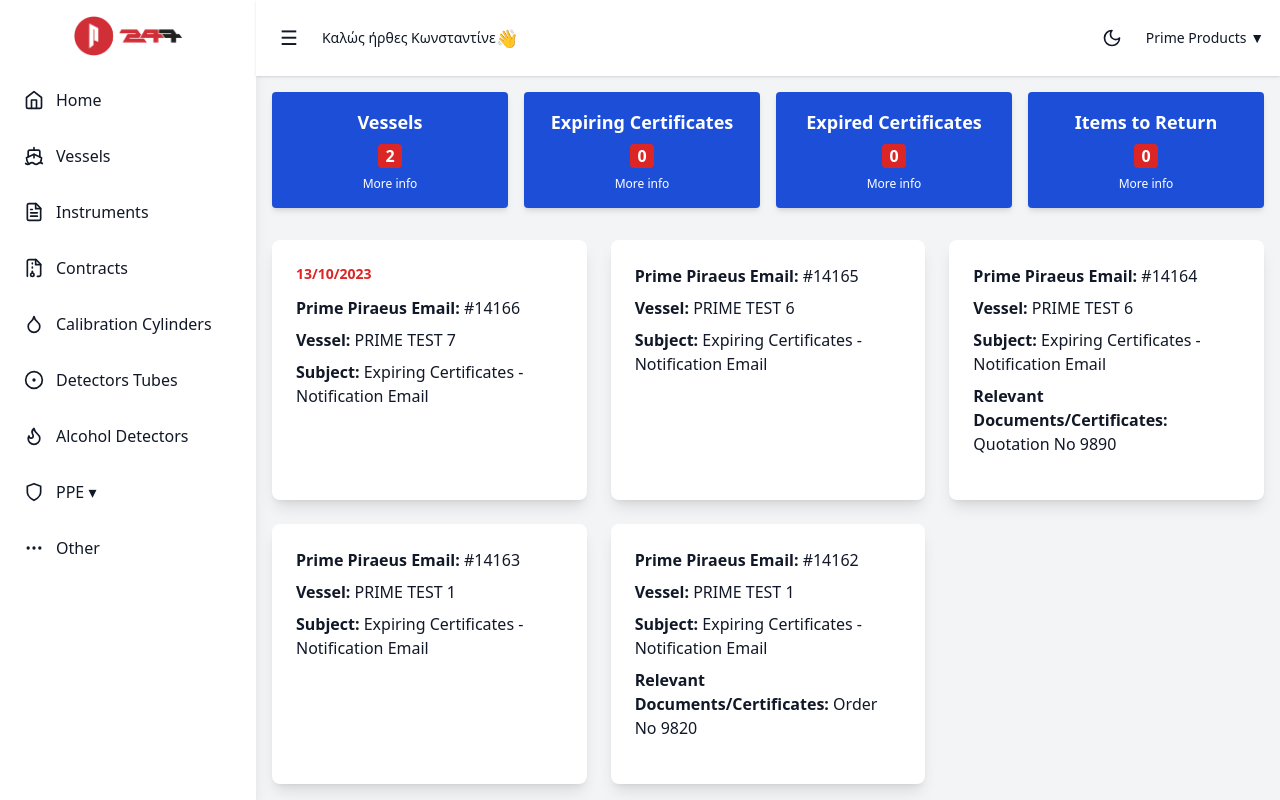
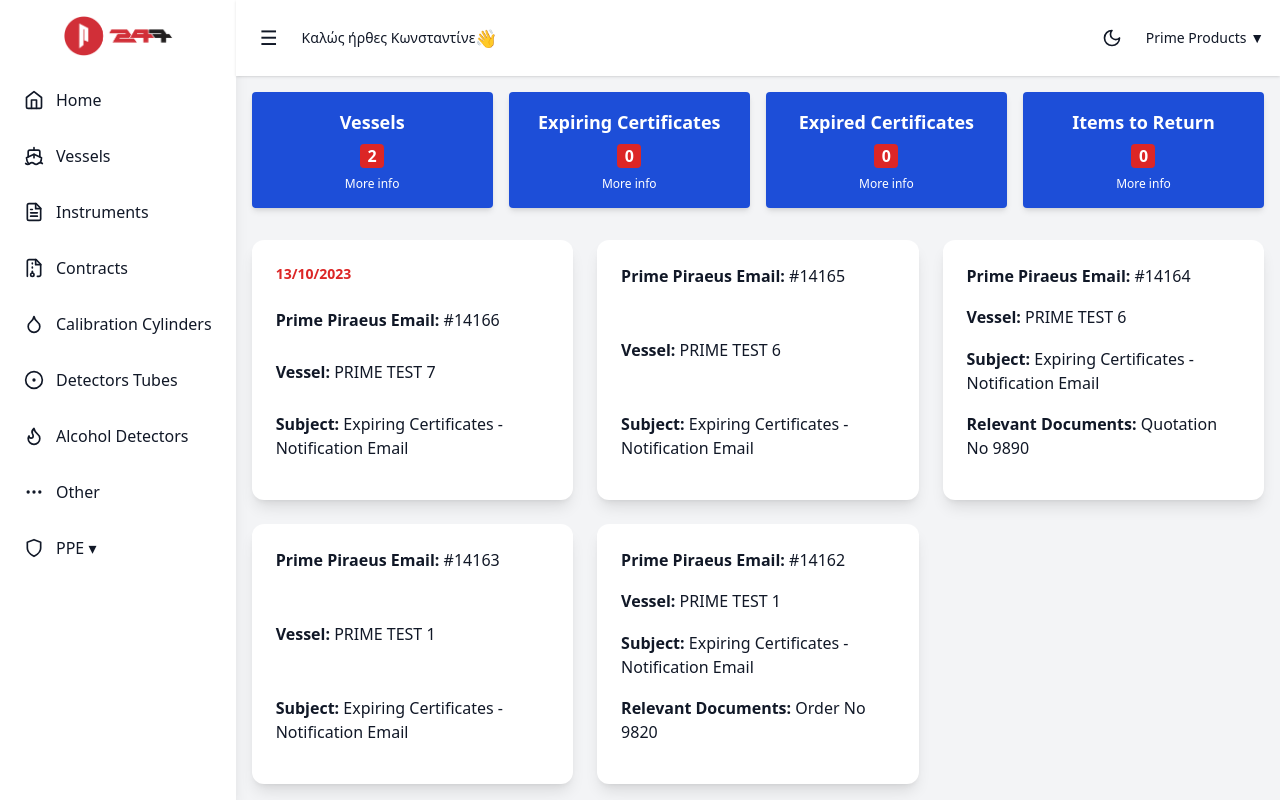
Before and after one commit to ktsouflias/dashboard-mockup, a React (Vite) app: page / in a window 1280 px wide. Built offline with nearby package versions, Linux system fonts and the light colour scheme.

Commit message:
Update UI:animation

```diff
--- a/src/App.jsx
+++ b/src/App.jsx
@@ -81,7 +81,7 @@ const App = () => {
     <div className={`${darkMode ? "dark" : ""}`}>
       <div className="min-h-screen flex bg-gray-100 dark:bg-gray-900 text-gray-900 dark:text-white transition-colors duration-150">
         <div
-          className={`${
+          className={`$${
             sidebarOpen ? "w-64" : "w-20"
           } bg-white dark:bg-gray-800 shadow-lg p-4 transition-all duration-200`}
         >
@@ -120,17 +120,25 @@ const App = () => {
               <Flame size={20} />
               {sidebarOpen && <span>Alcohol Detectors</span>}
             </li>
-
+            <li className="flex items-center space-x-3 p-2 rounded-md cursor-pointer hover:bg-gray-200 dark:hover:bg-gray-700 transition-colors duration-200">
+              <MoreHorizontal size={20} />
+              {sidebarOpen && <span>Other</span>}
+            </li>
             <li
-              className="relative"
+              className="relative group"
               onMouseEnter={() => setShowPpe(true)}
               onMouseLeave={() => setShowPpe(false)}
             >
               <div
-                className="flex items-center space-x-3 p-2 rounded-md cursor-pointer hover:bg-gray-200 dark:hover:bg-gray-700 transition-colors duration-200"
+                className="flex items-center space-x-3 p-2 rounded-md cursor-pointer hover:bg-gray-200 dark:hover:bg-gray-700 transition-colors duration-200 relative"
               >
                 <Shield size={20} />
                 {sidebarOpen && <span>PPE ▾</span>}
+                {!sidebarOpen && (
+                  <div className="absolute left-full top-1/2 transform -translate-y-1/2 bg-gray-800 text-white px-2 py-1 text-xs rounded shadow-md whitespace-nowrap opacity-0 group-hover:opacity-100 transition-opacity">
+                    PPE
+                  </div>
+                )}
               </div>
               {sidebarOpen && showPpe && (
                 <ul className="ml-6 mt-2 space-y-2 text-sm">
@@ -152,10 +160,6 @@ const App = () => {
                   </li>
                 </ul>
               )}
-            </li>
-            <li className="flex items-center space-x-3 p-2 rounded-md cursor-pointer hover:bg-gray-200 dark:hover:bg-gray-700 transition-colors duration-200">
-              <MoreHorizontal size={20} />
-              {sidebarOpen && <span>Other</span>}
             </li>
           </ul>
         </div>
@@ -209,23 +213,23 @@ const App = () => {
                             ref={provided.innerRef}
                             {...provided.draggableProps}
                             {...provided.dragHandleProps}
-                            className="bg-white dark:bg-gray-800 p-6 rounded-lg shadow-lg transition duration-300 hover:shadow-xl cursor-move h-[260px]"
+                            className="bg-white dark:bg-gray-800 p-6 rounded-xl shadow-lg transition-transform duration-300 hover:scale-105 hover:shadow-xl cursor-move min-h-[260px] flex flex-col justify-between"
                           >
                             {item.date && (
                               <p className="text-red-600 font-bold mb-3 text-sm">{item.date}</p>
                             )}
-                            <p className="mb-2">
+                            <p className="mb-4">
                               <strong>Prime Piraeus Email:</strong> {item.email}
                             </p>
-                            <p className="mb-2">
+                            <p className="mb-4">
                               <strong>Vessel:</strong> {item.vessel}
                             </p>
-                            <p className="mb-2">
+                            <p className="mb-4">
                               <strong>Subject:</strong> {item.subject}
                             </p>
                             {item.documents && (
-                              <p className="mb-2">
-                                <strong>Relevant Documents/Certificates:</strong> {item.documents}
+                              <p className="mb-4">
+                                <strong>Relevant Documents:</strong> {item.documents}
                               </p>
                             )}
                           </div>
```
